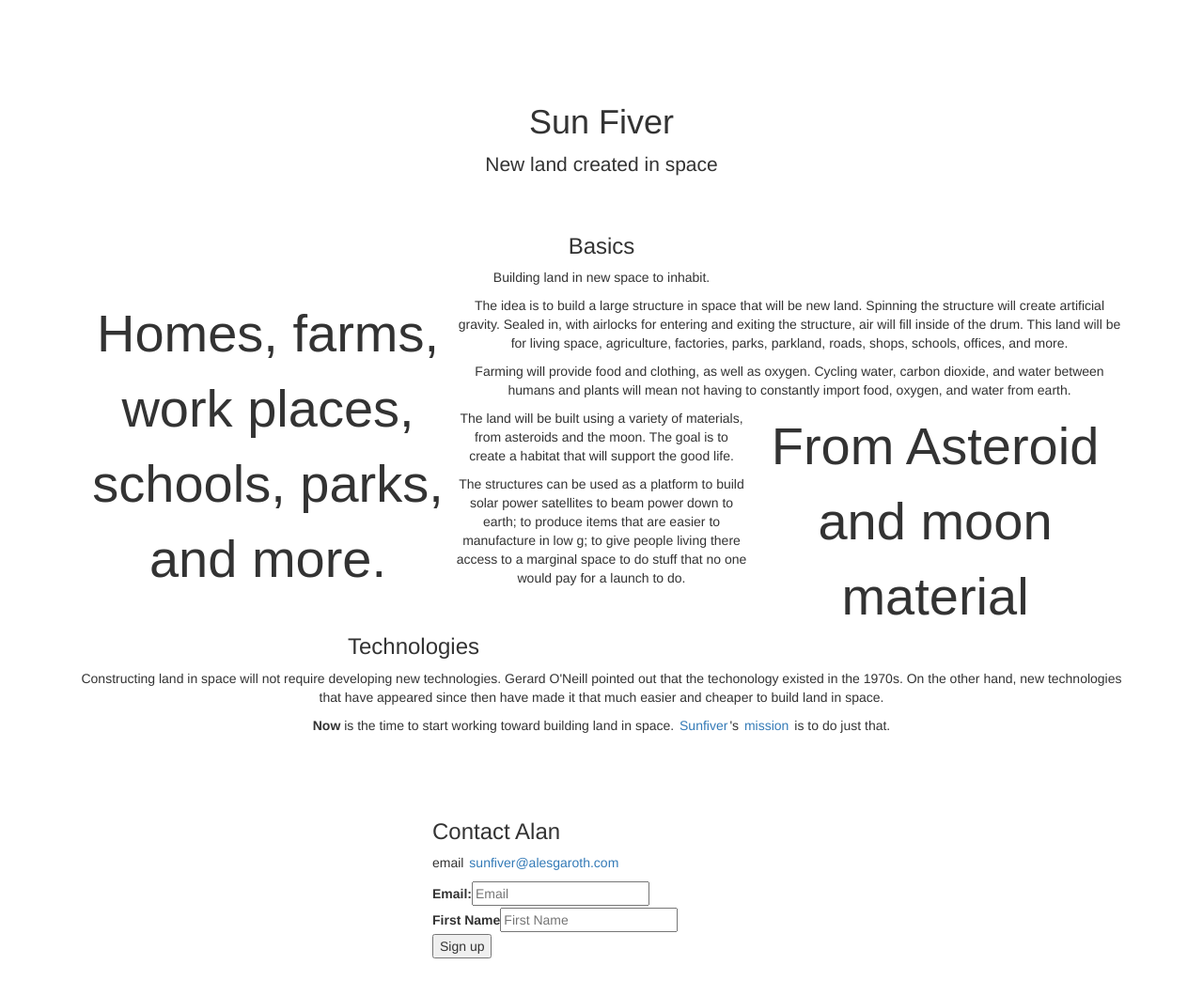
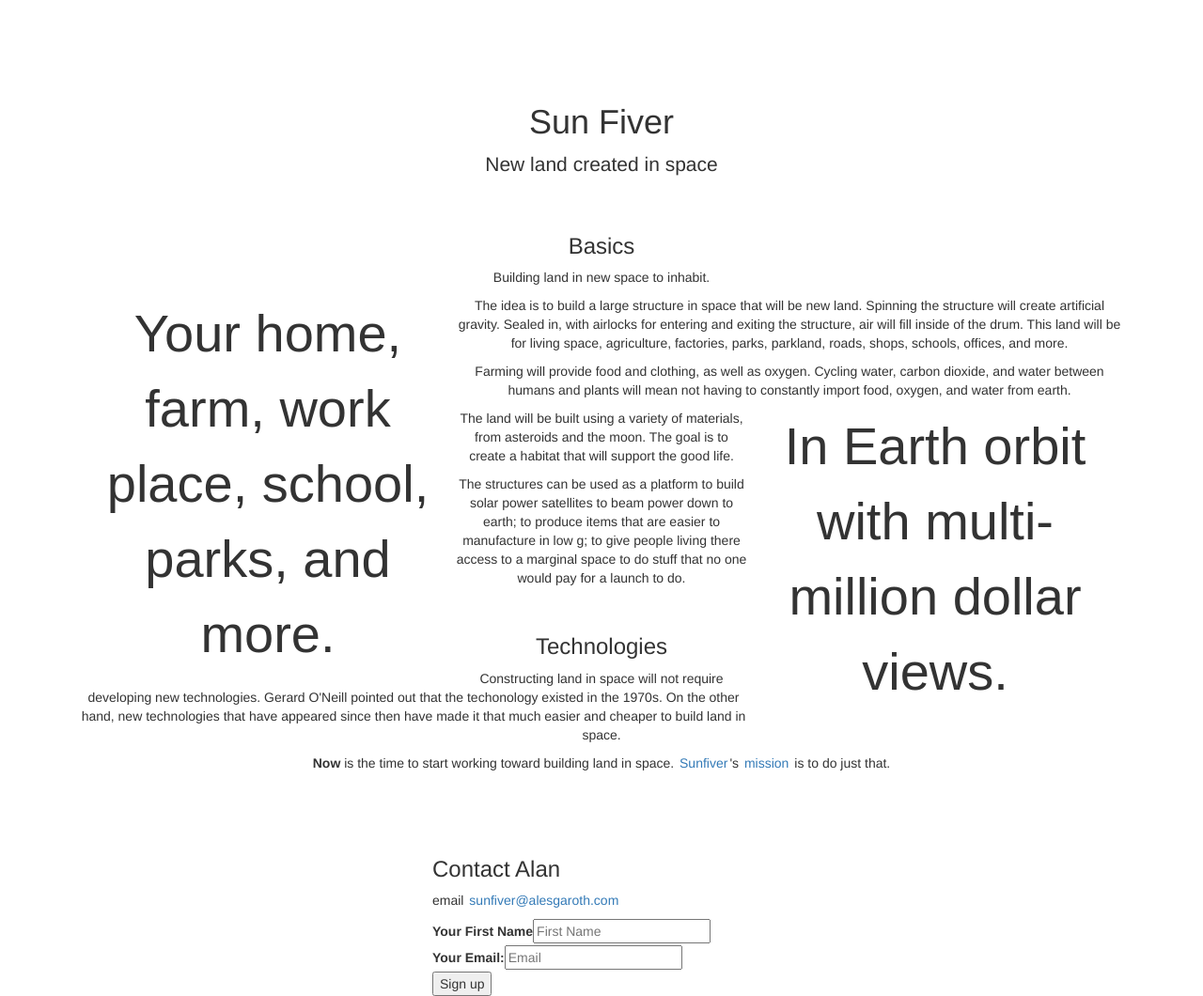
Before and after one commit to alesgaroth/Sunfiver, a plain HTML site: page site/index.html in a window 1280 px wide. Shown: the whole page at 94% size. Before the commit the page ends 1020 px from the top, so only its background shows below. Drawn offline with Linux system fonts and the light colour scheme.

Commit message:
update index.html

```diff
--- a/site/index.html
+++ b/site/index.html
@@ -46,7 +46,7 @@
           <h3>Basics</h3>
           <p>Building land in new space to inhabit.</p>
           <p class="left">
-            Homes, farms, work places, schools, parks, and more.
+            Your home, farm, work place, school, parks, and more.
           </p>
           <p>
             The idea is to build a large structure in space that will be new land.
@@ -59,7 +59,7 @@
             and plants will mean not having to constantly import food, oxygen, and water from earth.
           </p>
           <p class="right">
-            From Asteroid and moon material
+             In Earth orbit with multi-million dollar views.
           </p>
           <p>
             The land will be built using a variety of materials, from asteroids and the moon.
@@ -108,8 +108,8 @@
               }
             </script>
             <form id="form" method="post" action="https://go.sunfiver.com/signup.php">
-              <div><label for="email">Email:</label><input type="email" name="email" placeholder="Email" required></div>
-              <div><label for="name">First Name</label><input type="text" name="name" placeholder="First Name" required></div>
+              <div><label for="name">Your First Name</label><input type="text" name="name" placeholder="First Name" required></div>
+              <div><label for="email">Your Email:</label><input type="email" name="email" placeholder="Email" required></div>
               <button class="g-recaptcha" data-sitekey="6Lck7yIrAAAAAJGedxt7nBgxHbSScMTxdsE-JsjU" data-callback="onSubmit" data-action="submit">Sign up</button>
             </form>
           </div>
```
